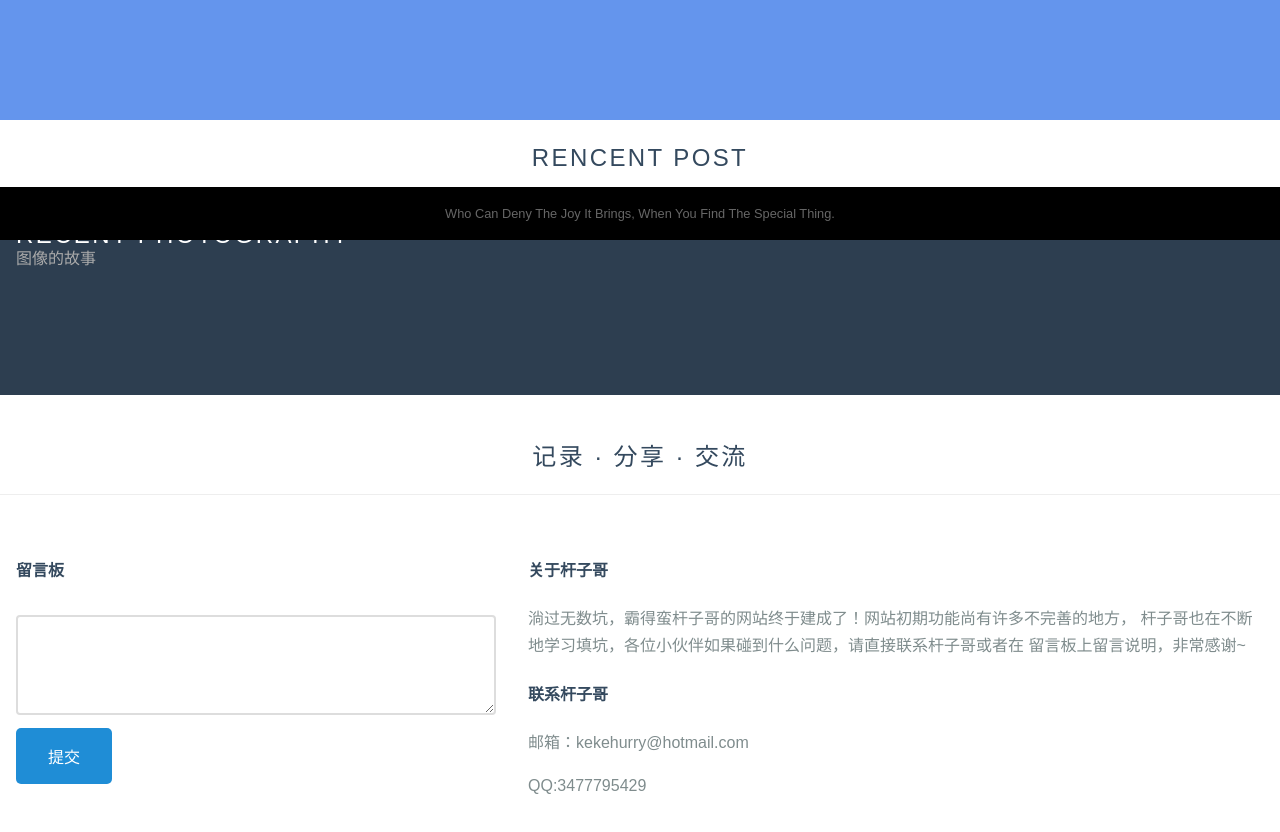
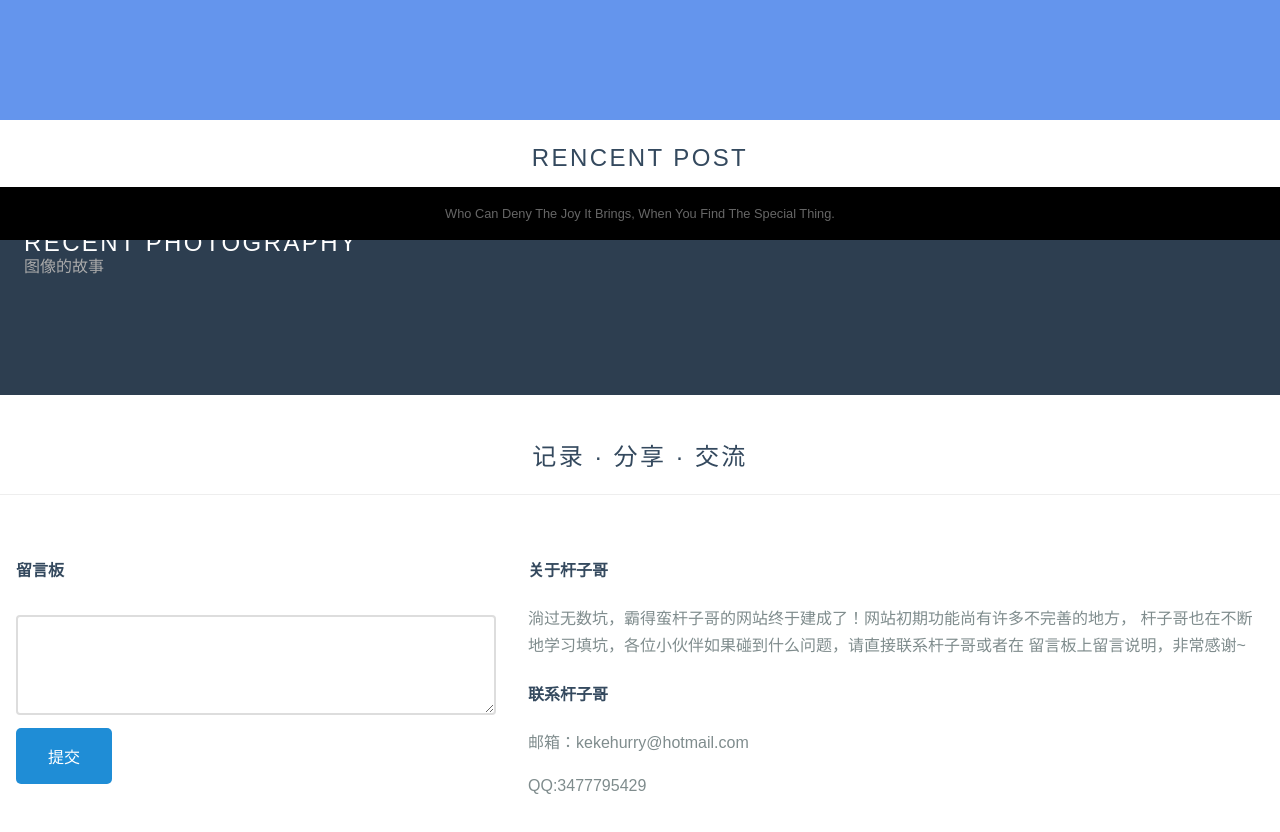
Before and after one commit to kekehurry/ganzige.site, a Django app: template home/templates/home/home.html in a window 1280 px wide. Shown: the part 560-1392 px from the top of the page. Run offline with Django 3.2, Linux system fonts and the light colour scheme; the template is opened without the code that fills it, so the values that code supplies are empty; some libraries are stand-ins or nearby versions.

Commit message:
update home

```diff
--- a/home/templates/home/home.html
+++ b/home/templates/home/home.html
@@ -131,7 +131,7 @@
 
     <div class="ribbon l-box-lrg pure-g" >
 
-      <div class=" photo-box-half l-box pure-u-1 pure-u-md-1-2 pure-u-lg-2-5">
+      <div class=" photo-box-half l-box-r pure-u-1 pure-u-md-1-2 pure-u-lg-2-5">
             <a href="/photo/">
               <h2 class="content-head content-head-ribbon is-left">Recent Photography</h2>
             </a>
```
